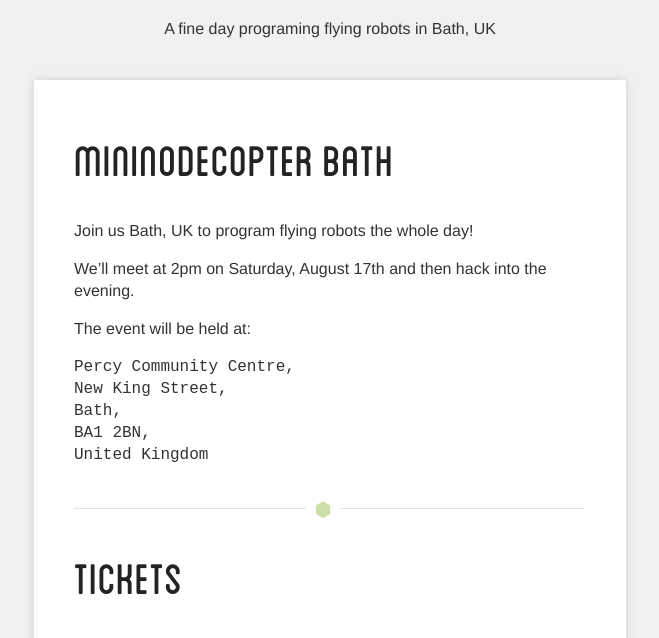
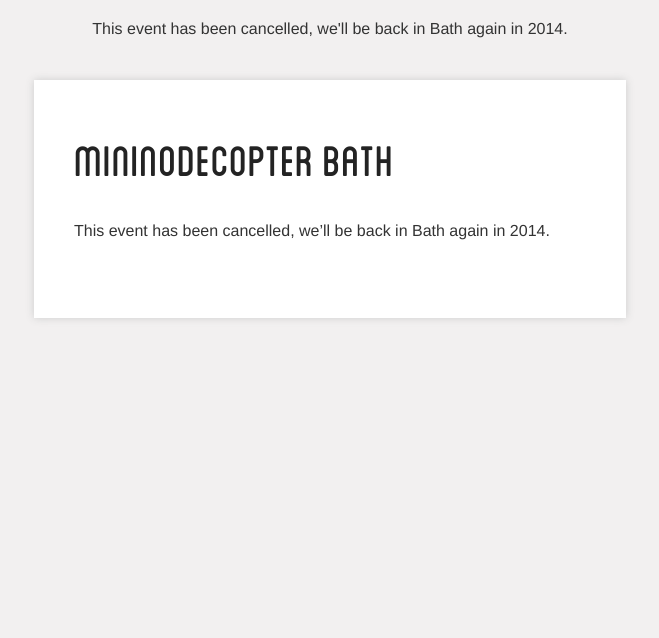
Before and after one commit to nodecopter/nodecopter.com, a Jekyll site: the page built from 2013/bath/aug-17.md, in a window 1280 px wide and 1400 px high. Shown: the part 334-972 px from the top of the window, without its empty margins (310-969 px from the left). Built offline with Jekyll 4.4.1, drawn with Linux system fonts in a browser that asks for light colours; Markdown is read by kramdown in place of the engine named in the settings; some of the changed text lies outside the part shown; grey boxes are pictures that could not be loaded.

Commit message:
Cancelled the Bath event :(

````diff
--- a/2013/bath/aug-17.md
+++ b/2013/bath/aug-17.md
@@ -2,73 +2,9 @@
 layout: default
 title: Bath, August 17th 2013
 introTitle: Bath, August 17th 2013
-introText: A fine day programing flying robots in Bath, UK
+introText: This event has been cancelled, we'll be back in Bath again in 2014.
 ---
 
 <h2 id="intro"><a href="#intro">MiniNodeCopter Bath</a></h2>
 
-Join us Bath, UK to program flying robots the whole day!
-
-We'll meet at 2pm on Saturday, August 17th and then hack into the evening.
-
-The event will be held at:
-
-```
-Percy Community Centre,
-New King Street,
-Bath,
-BA1 2BN,
-United Kingdom
-```
-
-<hr>
-
-<h2 id="tickets"><a href="#tickets">Tickets</a></h2>
-
-<div style="width:100%; text-align:left;" ><iframe  src="https://www.eventbrite.com/tickets-external?eid=7428848887&ref=etckt&v=2" frameborder="0" height="214" width="100%" vspace="0" hspace="0" marginheight="5" marginwidth="5" scrolling="auto" allowtransparency="true"></iframe><div style="font-family:Helvetica, Arial; font-size:10px; padding:5px 0 5px; margin:2px; width:100%; text-align:left;" ><a style="color:#ddd; text-decoration:none;" target="_blank" href="http://www.eventbrite.com/r/etckt">Event management</a><span style="color:#ddd;"> for </span><a style="color:#ddd; text-decoration:none;" target="_blank" href="http://nodecopterbath.eventbrite.com?ref=etckt">Nodecopter London</a> <span style="color:#ddd;">powered by</span> <a style="color:#ddd; text-decoration:none;" target="_blank" href="http://www.eventbrite.com?ref=etckt">Eventbrite</a></div></div>
-
-And you can share your attendance on <a href='http://lanyrd.com/2013/nodecopter-bath-2'>Lanyrd</a>.
-
-<hr>
-
-<h2 id="sponsors"><a href="#sponsors">Sponsors</a></h2>
-
-Drones sponsored by:
-
-<ul>
-  <li><a href="http://www.10gen.com/">10gen</a></li>
-  <li><a href="http://clock.co.uk/">Clock</a></li>
-  <li><a href="http://www.7digital.com/">7Digital</a></li>
-  <li><a href="http://www.bizzby.com/">Bizzby</a></li>
-  <li><a href='http://www.maplebird.com/'>MapleBird</a></li>
-  <li><a href='https://5apps.com'>5apps</a></li>
-  <li><a href='http://eventhandler.co.uk/'>Event Handler</a></li>
-  <li><a href='http://burfieldcreative.co.uk/'>Burfield</a></li>
-</ul>
-
-We are still looking for companies willing to sponsor or lend us AR drones.
-
-<a href="mailto:andrewnez@gmail.com">Get in touch</a> if you're interested.
-
-<hr>
-
-<h2 id="team"><a href="#team">Team</a></h2>
-
-<ul class="team">
-  <li>
-    <img src="/img/team/andrew_nesbitt.jpg">
-    <p>
-      Andrew Nesbitt<br>
-      <a href="https://twitter.com/teabass">@teabass</a>
-    </p>
-  </li>
-  <li>
-    <img src="/img/team/julian_cheal.jpg">
-    <p>
-      Julian Cheal<br>
-      <a href="https://twitter.com/juliancheal">@juliancheal</a>
-    </p>
-  </li>
-</ul>
-
-<hr>
+This event has been cancelled, we'll be back in Bath again in 2014.
````
Also changed, not shown: index.md (+0 -1 lines).
